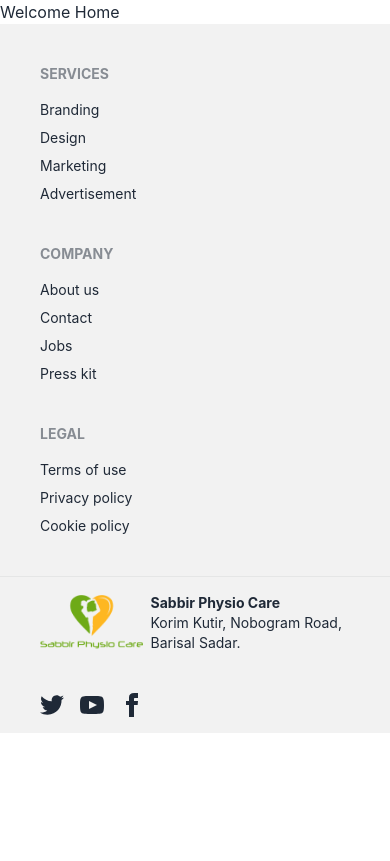
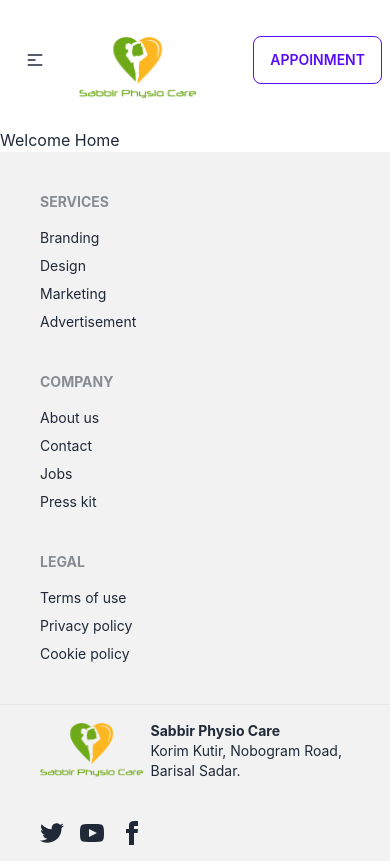
Before and after one commit to SheikhMujib/sabbir-physio-care-client, a React (Create React App) app: page / in a window 390 px wide. Built offline with nearby package versions, Linux system fonts and the light colour scheme.

Commit message:
Header added

```diff
--- a/src/App.js
+++ b/src/App.js
@@ -4,7 +4,7 @@ import router from './Routes/Routes';
 
 function App() {
   return (
-    <div>
+    <div className='max-w-screen-xl mx-auto'>
       <RouterProvider router={router}></RouterProvider>
     </div>
   );
--- /dev/null
+++ b/src/components/Header/Header.js
@@ -0,0 +1,57 @@
+import React from "react";
+import { Link } from "react-router-dom";
+import logo from "../../assets/logo.png";
+
+const Header = () => {
+  const menuItems = (
+    <>
+      <li>
+        <Link to="/" className="font-semibold">
+          Home
+        </Link>
+      </li>
+      {}
+    </>
+  );
+  return (
+    <div className="navbar h-20 mb-12 pt-12 bg-base-100">
+      <div className="navbar-start">
+        <div className="dropdown">
+          <label tabIndex={0} className="btn btn-ghost lg:hidden">
+            <svg
+              xmlns="http://www.w3.org/2000/svg"
+              className="h-5 w-5"
+              fill="none"
+              viewBox="0 0 24 24"
+              stroke="currentColor"
+            >
+              <path
+                strokeLinecap="round"
+                strokeLinejoin="round"
+                strokeWidth="2"
+                d="M4 6h16M4 12h8m-8 6h16"
+              />
+            </svg>
+          </label>
+          <ul
+            tabIndex={0}
+            className="menu menu-compact dropdown-content mt-3 p-2 shadow bg-base-100 rounded-box w-52"
+          >
+            {menuItems}
+          </ul>
+        </div>
+        <Link to="/" className="btn btn-ghost normal-case text-xl">
+          <img src={logo} alt="" className="h-16" />
+        </Link>
+      </div>
+      <div className="navbar-center hidden lg:flex">
+        <ul className="menu menu-horizontal p-0">{menuItems}</ul>
+      </div>
+      <div className="navbar-end">
+        <button className="btn btn-outline btn-primary">Appoinment</button>
+      </div>
+    </div>
+  );
+};
+
+export default Header;
--- a/src/layout/Main/Main.js
+++ b/src/layout/Main/Main.js
@@ -1,10 +1,12 @@
 import React from 'react';
 import { Outlet } from 'react-router-dom';
 import Footer from '../../components/Footer/Footer';
+import Header from '../../components/Header/Header';
 
 const Main = () => {
     return (
         <div>
+            <Header></Header>
             <Outlet></Outlet>
             <Footer></Footer>
         </div>
```
